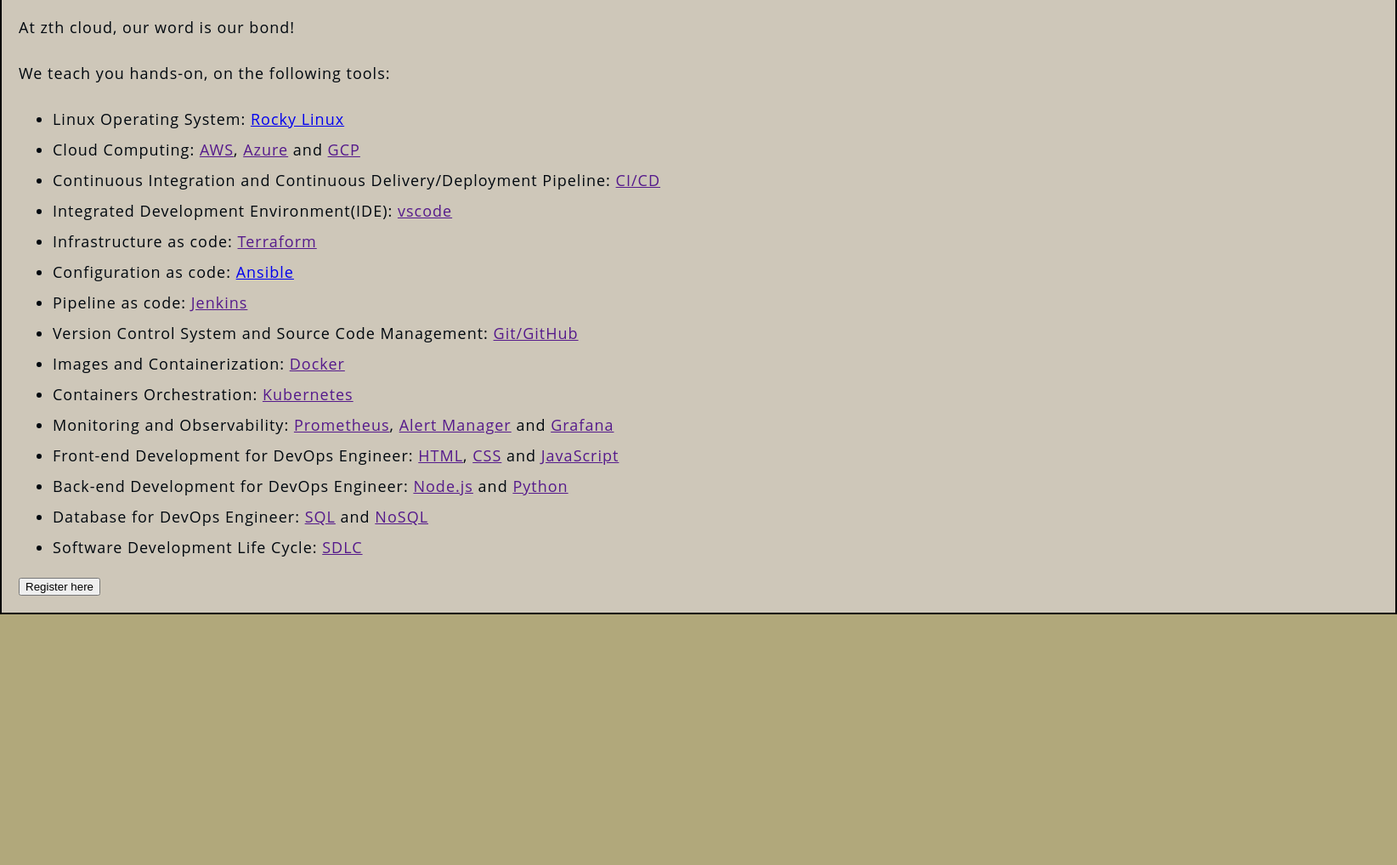
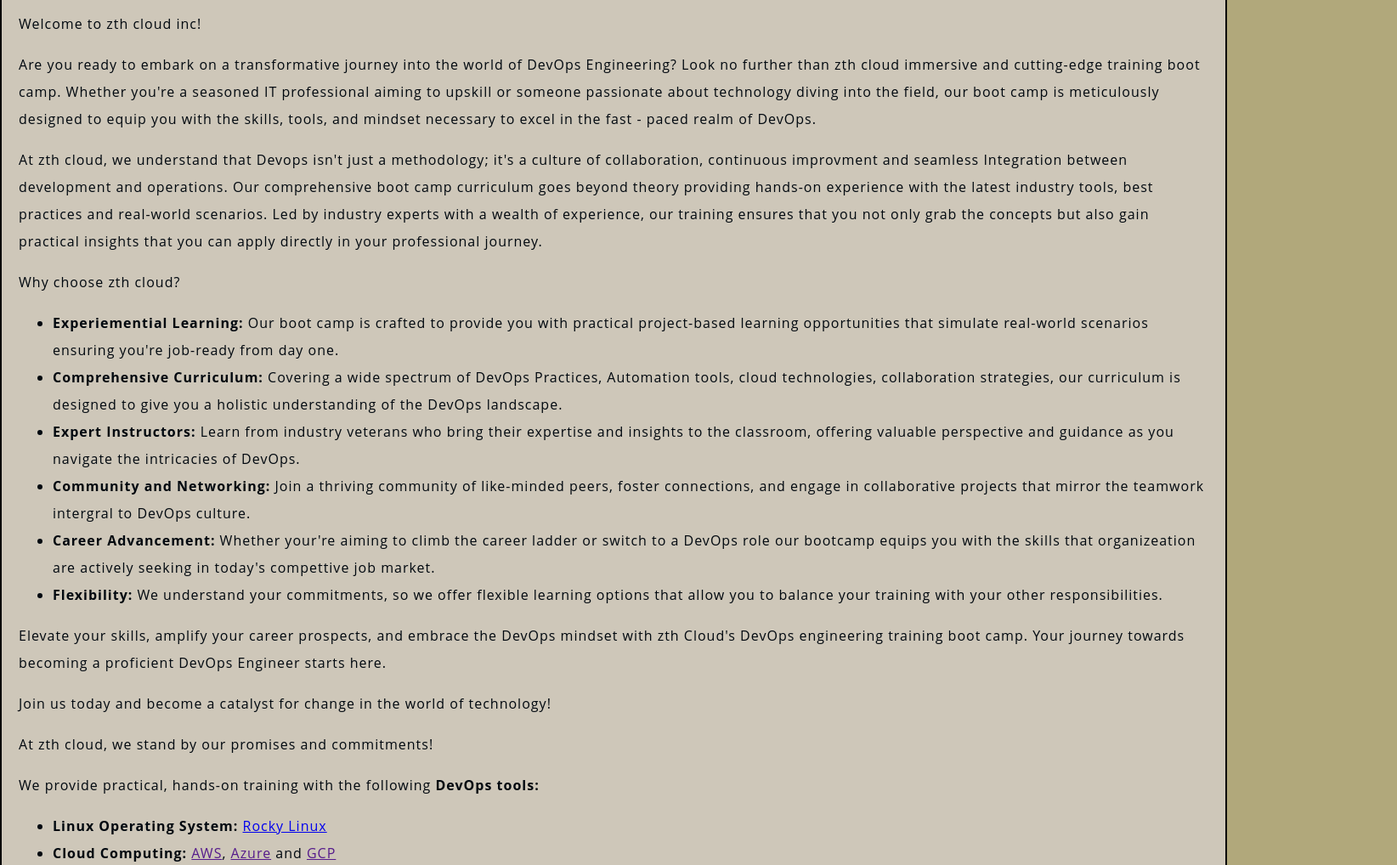
Before and after one commit to olaoruku007/web-projects, a plain HTML site: page zth-cloud/index.html in a window 1280 px wide. Shown: the part 720-1738 px from the top of the page at 85% size, 1644 px wide, since content can reach past the window. Before the commit the page ends 1443 px from the top, so only its background shows below. Drawn offline with Linux system fonts and the light colour scheme.

Commit message:
I include more content and links

```diff
--- a/zth-cloud/index.html
+++ b/zth-cloud/index.html
@@ -11,25 +11,60 @@
     <h3>RI, USA.</h3>
     <h4>... your practical approach to DevOps training!</h4>
     <img src="images/programming.jpg"/>
-    <p> At zth cloud, our word is our bond!</p>
-    <p>We teach you hands-on, on the following tools:
+
+
+    <p>Welcome to zth cloud inc!</p>
+    <p>Are you ready to embark on a transformative journey into the world of DevOps Engineering?
+       Look no further than zth cloud immersive and cutting-edge training boot camp.
+       Whether you're a seasoned IT professional aiming to upskill or someone passionate about technology diving into the
+       field, our boot camp is meticulously designed to equip you with the skills, tools, and mindset necessary to excel
+       in the fast - paced realm of DevOps.</p>
+    <p>At zth cloud, we understand that Devops isn't just a methodology; it's a culture of collaboration, continuous improvment
+       and seamless Integration between development and operations. Our comprehensive boot camp curriculum goes beyond theory
+     providing hands-on experience with the latest industry tools, best practices and real-world scenarios.
+    Led by industry experts with a wealth of experience, our training ensures that you not only grab the concepts but also gain practical
+    insights that you can apply directly in your professional journey.</p>
+    <p>Why choose zth cloud?</p>
+    <ul>
+        <li><b>Experiemential Learning:</b> Our boot camp is crafted to provide you with practical project-based learning opportunities
+            that simulate real-world scenarios ensuring you're job-ready from day one.</li>
+        <li><b>Comprehensive Curriculum:</b> Covering a wide spectrum of DevOps Practices, Automation tools, cloud technologies, collaboration
+            strategies, our curriculum is designed to give you a holistic understanding of the DevOps landscape.</li>
+        <li><b>Expert Instructors:</b> Learn from industry veterans who bring their expertise and insights to the classroom, offering
+            valuable perspective and guidance as you navigate the intricacies of DevOps.</li>
+        <li><b>Community and Networking:</b> Join a thriving community of like-minded peers, foster connections, and engage in collaborative
+            projects that mirror the teamwork intergral to DevOps culture.</li>
+        <li><b>Career Advancement:</b> Whether your're aiming to climb the career ladder or switch to a DevOps role our bootcamp equips
+            you with the skills that organizeation are actively seeking in today's compettive job market.</li>
+        <li><b>Flexibility:</b> We understand your commitments, so we offer flexible learning options that allow you to balance your training
+        with your other responsibilities.</li>
+
+
+    </ul>
+    <p>Elevate your skills, amplify your career prospects, and embrace the DevOps mindset with zth Cloud's DevOps engineering training boot camp. Your journey towards becoming a
+        proficient DevOps Engineer starts here.</p>
+    <p>Join us today and become a catalyst for change in the world of technology!</p>
+
+    <p> At zth cloud, we stand by our promises and commitments!</p>
+    <p>We provide practical, hands-on training with the following <b>DevOps tools:</b></p>
      <ul>
-        <li>Linux Operating System: <a href="images/Linux Module.pdf" target="_blank" rel="noopener noreferrer">Rocky Linux</a></li>
-        <li>Cloud Computing: <a href="">AWS</a>, <a href="">Azure</a> and <a href="">GCP</a></li>
-        <li>Continuous Integration and Continuous Delivery/Deployment Pipeline: <a href="">CI/CD</a></li>
-        <li>Integrated Development Environment(IDE): <a href="">vscode</a></li>
-        <li>Infrastructure as code: <a href="" >Terraform</a></li>
-        <li>Configuration as code: <a href="images/Ansible Module.pdf">Ansible</a></li>
-        <li>Pipeline as code: <a href="" >Jenkins</a></li>
-        <li>Version Control System and Source Code Management: <a href="">Git/GitHub</a></li>
-        <li>Images and Containerization: <a href="">Docker</a></li>
-        <li>Containers Orchestration: <a href="">Kubernetes</a></li>
-        <li>Monitoring and Observability: <a href="">Prometheus</a>, <a href="">Alert Manager</a> and <a href="">Grafana</a> </li>
-        <li>Front-end Development for DevOps Engineer: <a href="">HTML</a>, <a href="">CSS</a> and <a href="">JavaScript</a></li>
-        <li>Back-end Development for DevOps Engineer: <a href="">Node.js</a> and <a href="">Python</a></li>
-        <li>Database for DevOps Engineer: <a href="">SQL</a> and <a href="">NoSQL</a></li>
-        <li>Software Development Life Cycle: <a href="">SDLC</a></li>
-
+        <li><b>Linux Operating System:</b> <a href="images/Linux Module.pdf" target="_blank" rel="noopener noreferrer">Rocky Linux</a></li>
+        <li><b>Cloud Computing:</b> <a href="">AWS</a>, <a href="">Azure</a> and <a href="">GCP</a></li>
+        <li><b>Continuous Integration and Continuous Delivery/Deployment Pipeline:</b> <a href="">CI/CD</a></li>
+        <li><b>Integrated Development Environment(IDE):</b> <a href="">vscode</a></li>
+        <li><b>Infrastructure as code:</b> <a href="images/Terraform Module.pdf"target="_blank" rel="noopener noreferrer"  >Terraform</a></li>
+        <li><b>Configuration as code:</b> <a href="images/Ansible Module.pdf" target="_blank" rel="noopener noreferrer">Ansible</a></li>
+        <li><b>Pipeline as code:</b> <a href="images/Jenkins Module.pdf" target="_blank" rel="noopener noreferrer" >Jenkins</a></li>
+        <li><b>Version Control System and Source Code Management:</b> <a href="">Git/GitHub</a></li>
+        <li><b>Images and Containerization:</b> <a href="">Docker</a></li>
+        <li><b>Containers Orchestration:</b> <a href="">Kubernetes</a></li>
+        <li><b>Monitoring and Observability:</b> <a href="">Prometheus</a>, <a href="">Alert Manager</a> and <a href="">Grafana</a> </li>
+        <li><b>Front-end Development for DevOps Engineer:</b> <a href="">HTML</a>, <a href="">CSS</a> and <a href="">JavaScript</a></li>
+        <li><b>Back-end Development for DevOps Engineer:</b> <a href="">Node.js</a> and <a href="">Python</a></li>
+        <li><b>Database for DevOps Engineer:</b> <a href="">SQL</a> and <a href="">NoSQL</a></li>
+        <li><b>Software Development Life Cycle:</b> <a href="">SDLC</a></li>
+        <li><b>10 Real Life DevOps Engineering Projects:</b> <a href="">DevOps Projects</a></li>
+        <li><b>DevOps Career Mentorship:</b> <a href="">Mentorship</a></li>
 
 
 
@@ -37,8 +72,9 @@
      </ul>
 
     </p>
-
+    <button onclick="history.go(-1);">Go back</button>
     <button>Register here</button>
      <script src="scripts/main.js"></script>
+
 </body>
 </html>
--- a/zth-cloud/styles/style.css
+++ b/zth-cloud/styles/style.css
@@ -25,7 +25,7 @@
 
   p,
   li {
-    font-size: 18px;
+    font-size: 16px;
     line-height: 2;
     letter-spacing: 1px;
     color: #00080f;
@@ -37,7 +37,7 @@
   }
 
   body {
-    width: 1600px;
+    width: 1400px;
     margin: 0 auto;
     background-color: #cec7b9;
     padding: 0 20px 20px 20px;
```
Also changed, not shown: 3 other files.
